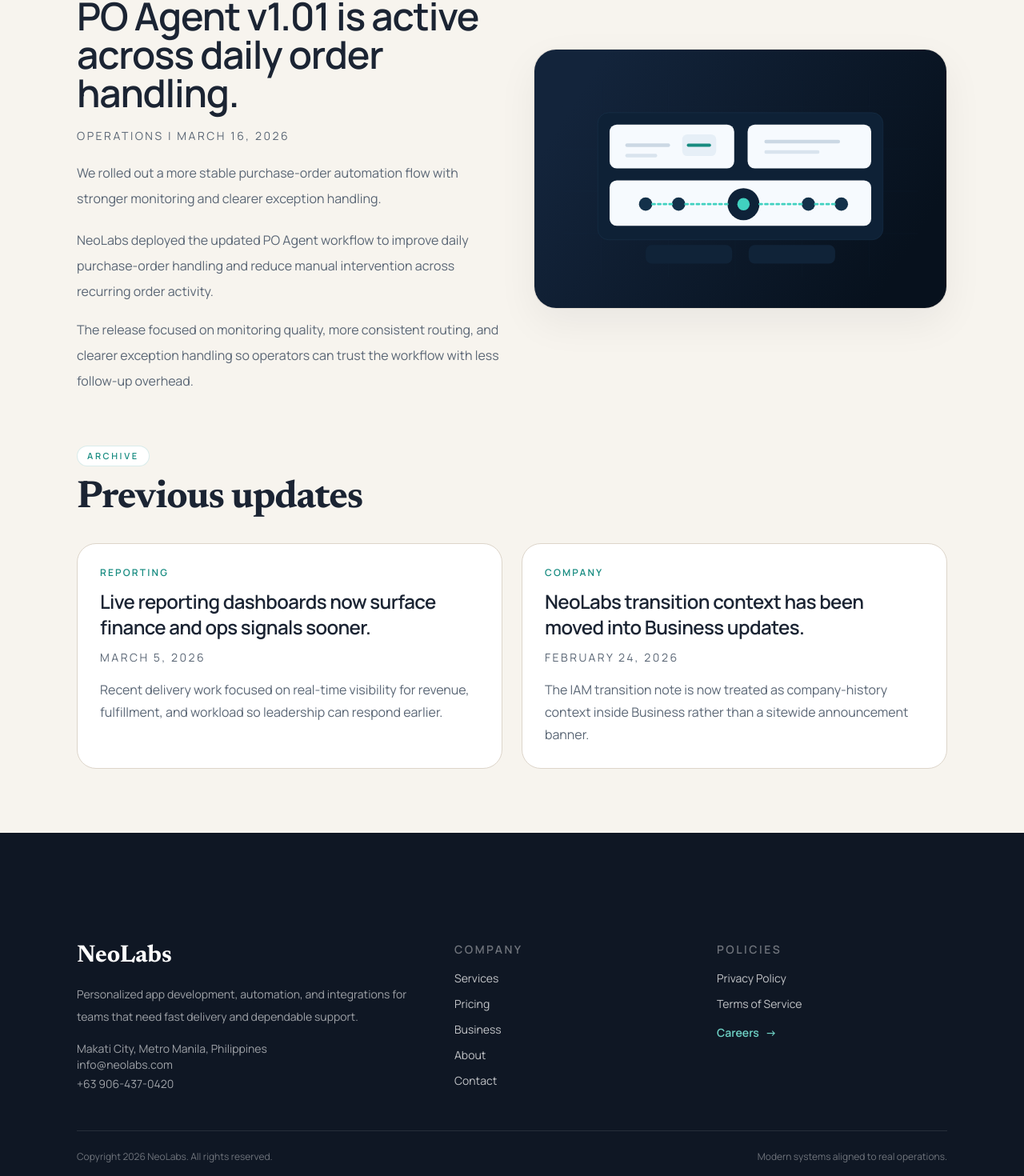
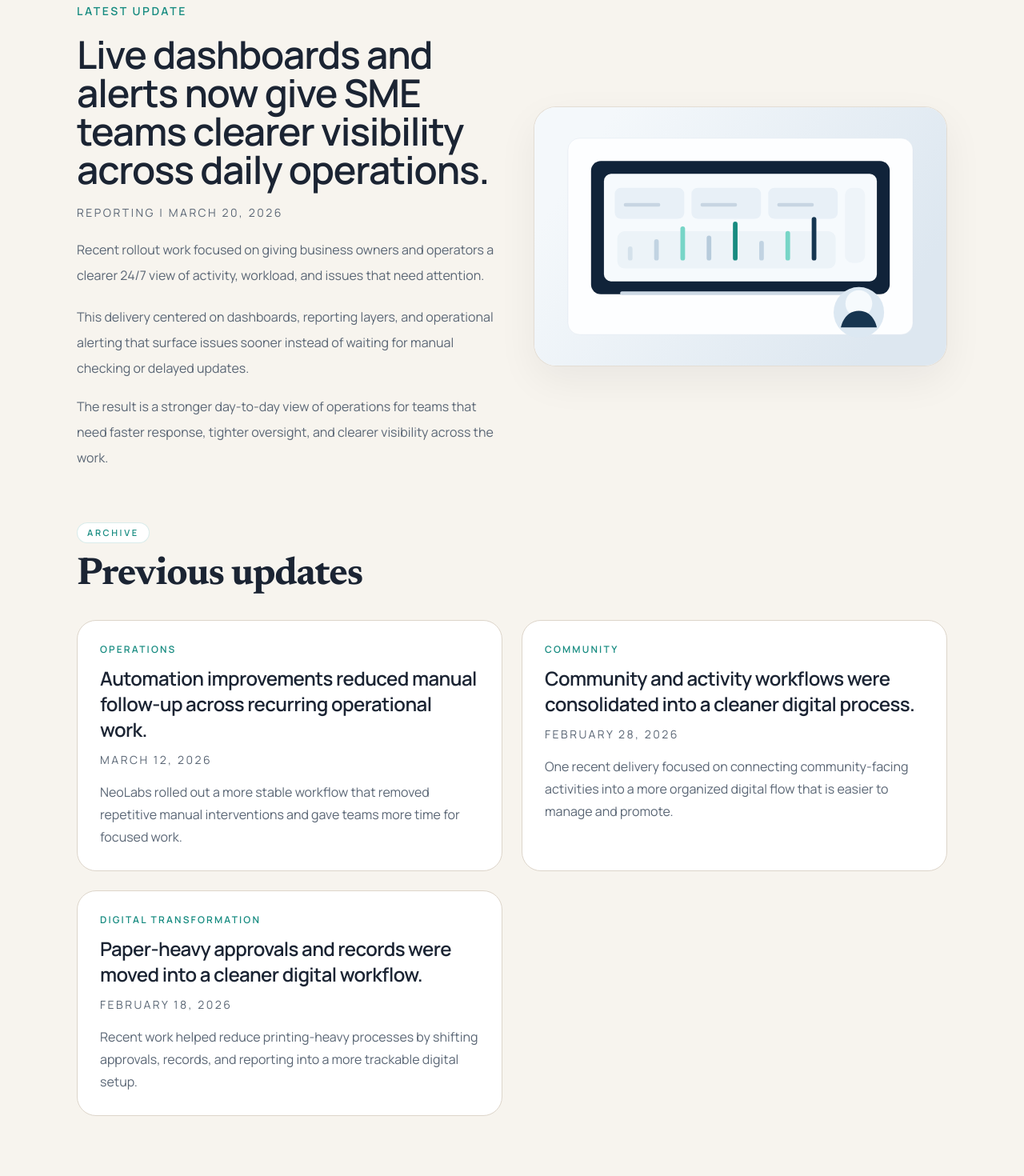
Before and after one commit to scotsalazar/neoredlabs.com, a React (Vite) app: page /business in a window 1280 px wide. Shown: the part 616-2086 px from the top of the page at 80% size. Built offline with nearby package versions, Linux system fonts and the light colour scheme; no server answers.

Commit message:
Revamp site copy around proof and outcomes

```diff
--- a/src/components/Footer.jsx
+++ b/src/components/Footer.jsx
@@ -20,7 +20,7 @@
         <div className="space-y-4">
           <p className="font-display text-3xl font-semibold text-light">NeoLabs</p>
           <p className="max-w-lg text-sm leading-7 text-light/60">
-            Personalized app development, automation, and integrations for teams that need fast delivery and dependable support.
+            Personalized app delivery for teams that need less manual work, connected operations, and clearer visibility.
           </p>
           <div className="space-y-1 text-sm text-light/60">
             <p>Makati City, Metro Manila, Philippines</p>
@@ -58,7 +58,7 @@
 
       <div className="mt-12 border-t border-light/10 pt-6 text-xs text-light/40 sm:flex sm:items-center sm:justify-between">
         <p>Copyright {new Date().getFullYear()} NeoLabs. All rights reserved.</p>
-        <p className="mt-3 sm:mt-0">Modern systems aligned to real operations.</p>
+        <p className="mt-3 sm:mt-0">Connected operations with less manual load.</p>
       </div>
     </div>
   </footer>
--- a/src/components/Layout.jsx
+++ b/src/components/Layout.jsx
@@ -23,7 +23,7 @@
   const metaTitle = title || 'NeoLabs | Modern App Development Company';
   const metaDescription =
     description ||
-    'NeoLabs builds personalized modern apps, automation, and integrations for teams that need fast delivery, operational fit, and dependable support.';
+    'NeoLabs helps businesses reduce manual work, connect existing tools, and gain clearer operational visibility with personalized modern apps.';
   const metaImage = image || undefined;
   const themeColor = theme === 'dark' ? '#0A1018' : '#FAF7F2';
 
--- a/src/data/defaultBusinessPosts.js
+++ b/src/data/defaultBusinessPosts.js
@@ -1,38 +1,50 @@
 const defaultBusinessPosts = [
   {
     id: 1,
-    slug: 'po-agent-v101-rollout',
-    title: 'PO Agent v1.01 is active across daily order handling.',
-    category: 'Operations',
-    summary: 'We rolled out a more stable purchase-order automation flow with stronger monitoring and clearer exception handling.',
+    slug: 'live-visibility-and-alerting-rollout',
+    title: 'Live dashboards and alerts now give SME teams clearer visibility across daily operations.',
+    category: 'Reporting',
+    summary: 'Recent rollout work focused on giving business owners and operators a clearer 24/7 view of activity, workload, and issues that need attention.',
     content:
-      'NeoLabs deployed the updated PO Agent workflow to improve daily purchase-order handling and reduce manual intervention across recurring order activity.\n\nThe release focused on monitoring quality, more consistent routing, and clearer exception handling so operators can trust the workflow with less follow-up overhead.',
-    imageUrl: '/illustrations/business-po-agent.svg',
-    publishedAt: '2026-03-16T09:00:00.000Z',
+      'This delivery centered on dashboards, reporting layers, and operational alerting that surface issues sooner instead of waiting for manual checking or delayed updates.\n\nThe result is a stronger day-to-day view of operations for teams that need faster response, tighter oversight, and clearer visibility across the work.',
+    imageUrl: '/illustrations/business-dashboard-rollout.svg',
+    publishedAt: '2026-03-20T09:00:00.000Z',
     isPublished: true
   },
   {
     id: 2,
-    slug: 'live-reporting-dashboard-rollout',
-    title: 'Live reporting dashboards now surface finance and ops signals sooner.',
-    category: 'Reporting',
-    summary: 'Recent delivery work focused on real-time visibility for revenue, fulfillment, and workload so leadership can respond earlier.',
+    slug: 'manual-intervention-reduction-rollout',
+    title: 'Automation improvements reduced manual follow-up across recurring operational work.',
+    category: 'Operations',
+    summary: 'NeoLabs rolled out a more stable workflow that removed repetitive manual interventions and gave teams more time for focused work.',
     content:
-      'This rollout centered on making business reporting more useful in day-to-day operations rather than waiting for static updates or manual summaries.\n\nThe result is a clearer reporting layer for teams that need faster visibility into operational movement, activity volume, and decision-support signals.',
-    imageUrl: '/illustrations/business-dashboard-rollout.svg',
-    publishedAt: '2026-03-05T09:00:00.000Z',
+      'The release focused on improving routing, monitoring, and exception handling so daily work no longer depends on as much repetitive manual follow-up.\n\nThis kind of rollout matters most for operations that need a smoother system, fewer intervention points, and better use of internal team time.',
+    imageUrl: '/illustrations/business-po-agent.svg',
+    publishedAt: '2026-03-12T09:00:00.000Z',
     isPublished: true
   },
   {
     id: 3,
-    slug: 'iam-transition-business-update',
-    title: 'NeoLabs transition context has been moved into Business updates.',
-    category: 'Company',
-    summary: 'The IAM transition note is now treated as company-history context inside Business rather than a sitewide announcement banner.',
+    slug: 'community-activity-digital-rollout',
+    title: 'Community and activity workflows were consolidated into a cleaner digital process.',
+    category: 'Community',
+    summary: 'One recent delivery focused on connecting community-facing activities into a more organized digital flow that is easier to manage and promote.',
     content:
-      'To keep the main website cleaner and more company-owned, transition messaging is no longer shown globally across the site.\n\nInstead, this page keeps the historical update visible in the right place: alongside business updates, release notes, and company-level milestones.',
+      'The work brought related activities and coordination steps into one clearer process so teams could manage updates, participation, and communication with less friction.\n\nThis kind of delivery is especially useful where community involvement, organized activities, or outreach workflows need better structure and visibility.',
     imageUrl: '/illustrations/business-iam-transition.svg',
-    publishedAt: '2026-02-24T09:00:00.000Z',
+    publishedAt: '2026-02-28T09:00:00.000Z',
+    isPublished: true
+  },
+  {
+    id: 4,
+    slug: 'paperless-approval-and-record-rollout',
+    title: 'Paper-heavy approvals and records were moved into a cleaner digital workflow.',
+    category: 'Digital transformation',
+    summary: 'Recent work helped reduce printing-heavy processes by shifting approvals, records, and reporting into a more trackable digital setup.',
+    content:
+      'This rollout focused on replacing paper-based steps with digital approvals, records, and reporting so teams could work with less printing and better traceability.\n\nThe result is a cleaner operational flow that supports faster access to information, easier tracking, and a more sustainable way to manage routine work.',
+    imageUrl: '/illustrations/business-dashboard-rollout.svg',
+    publishedAt: '2026-02-18T09:00:00.000Z',
     isPublished: true
   }
 ];
--- a/src/pages/About.jsx
+++ b/src/pages/About.jsx
@@ -4,35 +4,35 @@
 
 const principles = [
   {
-    title: 'Personalized',
-    description: 'We shape the system around your approvals, users, and daily operations.',
+    title: 'Workflow-first delivery',
+    description: 'We shape systems around the approvals, tools, and daily work your team already manages.',
   },
   {
-    title: 'Fast',
-    description: 'We keep scope clear and delivery moving so the work does not stall.',
+    title: 'Clear business outcomes',
+    description: 'Clients trust us to reduce manual work, connect operations, and improve visibility without unnecessary complexity.',
   },
   {
-    title: 'Available',
-    description: 'We stay close to the rollout and support the work when it is live.',
+    title: 'Cleaner digital operations',
+    description: 'We help teams replace paper-heavy steps and disconnected records with more trackable digital workflows.',
   }
 ];
 
 const About = () => (
   <Layout
     title="About NeoLabs | Modern App Development Team"
-    description="Learn about NeoLabs, a modern app development team focused on personalized delivery, fast shipping, and operational fit."
+    description="Learn why businesses trust NeoLabs for personalized app delivery, connected operations, and cleaner digital workflows."
   >
     <section className="bg-page">
       <div className="section-container py-20">
         <div className="grid gap-10 lg:grid-cols-[0.9fr_1.1fr] lg:items-center">
           <div className="space-y-5">
             <p className="eyebrow">About NeoLabs</p>
-            <h1 className="section-title">A modern app partner focused on operational fit.</h1>
+            <h1 className="section-title">A delivery partner trusted to make operations clearer, faster, and easier to manage.</h1>
             <p className="lede">
-              NeoLabs helps businesses move from fragmented manual work into modern systems that feel easier to use, easier to manage, and easier to trust.
+              NeoLabs works with teams that need more than a generic app. We help turn manual work into connected digital operations with better visibility and less friction.
             </p>
             <p className="text-base leading-8 text-copy">
-              We are based in Metro Manila and work with teams that need a responsive partner, faster delivery, and a stronger understanding of how operations really run.
+              Based in Metro Manila, we stay close to the business context so the systems we build align with real operational needs, not just software requirements.
             </p>
           </div>
 
@@ -66,7 +66,7 @@
           <div className="max-w-2xl space-y-4">
             <p className="eyebrow eyebrow-on-dark">Work with NeoLabs</p>
             <h2 className="font-display text-4xl font-semibold tracking-tight text-light sm:text-5xl">
-              If the system matters, the delivery partner should too.
+              If the workflow matters, the build should fit the way the business actually runs.
             </h2>
           </div>
           <Link to="/contact" className="btn-primary">
--- a/src/pages/Home.jsx
+++ b/src/pages/Home.jsx
@@ -3,68 +3,71 @@
 import Layout from '../components/Layout.jsx';
 import Hero from '../components/Hero.jsx';
 
-const differentiators = [
+const results = [
   {
-    title: 'Personalized modern app delivery',
-    description: 'We build around how your team actually works, not around a generic template.',
+    title: 'Less manual work',
+    description: 'Automation removes repetitive interventions so teams can spend more time on focused, higher-value work.',
   },
   {
-    title: 'Fast shipping without the chaos',
-    description: 'Scope stays clear, communication stays close, and progress keeps moving each week.',
+    title: 'Connected existing tools',
+    description: 'We fit into your current setup and make the apps you already use work together more smoothly.',
   },
   {
-    title: 'Operational fit and 24/7 support',
-    description: 'We understand the day-to-day side of the business and stay aligned when the work is live.',
+    title: '24/7 operational visibility',
+    description: 'Dashboards and alerts help owners and teams see issues earlier and respond with more control.',
+  },
+  {
+    title: 'Cleaner digital workflows',
+    description: 'Digital approvals, records, and reporting reduce paper-heavy processes and keep work easier to track.',
   }
 ];
 
 const serviceSummary = [
   {
     title: 'Custom apps',
-    description: 'Internal systems, admin panels, dashboards, and role-based workflows.',
+    description: 'Built around actual workflows so your team can work faster without adjusting to generic software.',
   },
   {
     title: 'Automation',
-    description: 'Approvals, alerts, email flows, AI-assisted steps, and repetitive-task reduction.',
+    description: 'Removes repetitive work, missed handoffs, and manual follow-up across daily operations.',
   },
   {
     title: 'Integrations',
-    description: 'Connected tools, reporting layers, and operational visibility across the business.',
+    description: 'Your business already has the tools. We connect them, automate the manual parts, and turn them into a smoother operation.',
   }
 ];
 
 const pricingPreview = [
   { name: 'Starter', price: 'PHP 3,500 - 5,000', fit: 'For SMEs that need a working operational app.' },
-  { name: 'Growth', price: 'PHP 6,000 - 12,000', fit: 'For teams adding automation and deeper workflow support.' },
+  { name: 'Growth', price: 'PHP 6,000 - 12,000', fit: 'For teams connecting tools, automating steps, and improving visibility.' },
   { name: 'Scale', price: 'PHP 20,000+', fit: 'For enterprise and mission-critical operations.' },
 ];
 
 const Home = () => (
   <Layout
     title="NeoLabs | Modern App Development Company"
-    description="NeoLabs builds personalized modern apps, automation, and integrations for teams that need fast delivery, operational fit, and dependable support."
+    description="NeoLabs helps businesses reduce manual work, connect existing tools, and gain clearer operational visibility with personalized modern apps."
   >
     <Hero />
 
     <section className="bg-page-muted">
       <div className="section-container py-20">
-        <div className="grid gap-10 lg:grid-cols-[0.9fr_1.1fr] lg:items-start">
-          <div className="space-y-4">
-            <p className="eyebrow">Why NeoLabs</p>
-            <h2 className="section-title">Built for businesses that want the work to feel clear and dependable.</h2>
-            <p className="lede">
-              Our edge is simple: personalized builds, fast delivery, operational understanding, and support that stays available when your team needs it.
-            </p>
+        <div className="flex flex-col gap-6 lg:flex-row lg:items-end lg:justify-between">
+          <div className="max-w-2xl space-y-4">
+            <p className="eyebrow">Results</p>
+            <h2 className="section-title">Turn manual operations into connected, automated systems built for real business growth.</h2>
+            <p className="lede">The work should remove friction, connect what already exists, and make the business easier to monitor every day.</p>
           </div>
+          <Link to="/contact" className="btn-secondary">Discuss your workflow</Link>
+        </div>
 
-          <div className="grid gap-4">
-            {differentiators.map((item) => (
-              <article key={item.title} className="border-b border-line py-4 last:border-b-0">
-                <p className="text-sm font-semibold uppercase tracking-[0.18em] text-primary">{item.title}</p>
-                <p className="mt-2 max-w-2xl text-base leading-7 text-copy">{item.description}</p>
-              </article>
-            ))}
-          </div>
+        <div className="mt-10 grid gap-6 lg:grid-cols-4">
+          {results.map((item) => (
+            <article key={item.title} className="rounded-[1.5rem] border border-line bg-panel p-6">
+              <p className="text-sm font-semibold uppercase tracking-[0.18em] text-primary">{item.title}</p>
+              <p className="mt-4 text-base leading-7 text-copy">{item.description}</p>
+            </article>
+          ))}
         </div>
       </div>
     </section>
@@ -75,6 +78,7 @@
           <div className="max-w-2xl space-y-4">
             <p className="eyebrow">What we build</p>
             <h2 className="section-title">Apps, automation, and integrations that reduce operational drag.</h2>
+            <p className="lede">Each offer focuses on one outcome: better workflows, less manual effort, and smoother operations with the tools you already use.</p>
           </div>
           <Link to="/services" className="btn-secondary">See services</Link>
         </div>
@@ -96,7 +100,7 @@
           <div className="max-w-2xl space-y-4">
             <p className="eyebrow">Pricing</p>
             <h2 className="section-title">Fair package options with room to scale by complexity.</h2>
-            <p className="lede">Start with the right tier, then shape the final scope around workflows, integrations, security, and support needs.</p>
+            <p className="lede">Start with the right level, then shape the scope around workflow complexity, connected tools, visibility, and rollout needs.</p>
           </div>
           <Link to="/pricing" className="btn-secondary">View full pricing</Link>
         </div>
@@ -121,9 +125,7 @@
             <h2 className="font-display text-4xl font-semibold tracking-tight text-light sm:text-5xl">
               Tell us what the business needs to run better.
             </h2>
-            <p className="max-w-2xl text-base leading-8 text-light/70 sm:text-lg">
-              If you already know the scope, we can move fast. If not, we can help shape the right rollout.
-            </p>
+            <p className="max-w-2xl text-base leading-8 text-light/70 sm:text-lg">Share the bottlenecks, tools, or workflows you want to improve and we will help shape the right rollout.</p>
           </div>
           <div className="flex flex-wrap gap-4">
             <Link to="/contact" className="btn-primary">
--- a/src/pages/ReleaseNotes.jsx
+++ b/src/pages/ReleaseNotes.jsx
@@ -39,15 +39,15 @@
   return (
     <Layout
       title="Business | NeoLabs"
-      description="Follow NeoLabs business updates, release notes, and company milestones."
+      description="Follow NeoLabs delivery milestones, operational improvements, and company updates."
     >
       <section className="bg-page">
         <div className="section-container py-20">
           <div className="max-w-2xl space-y-5">
             <p className="eyebrow">Business</p>
-            <h1 className="section-title">Updates, releases, and company milestones.</h1>
+            <h1 className="section-title">Delivery milestones, operational improvements, and company updates.</h1>
             <p className="lede">
-              This page keeps a clean record of rollout updates, reporting improvements, and company-level notes.
+              This page keeps a cleaner record of rollout outcomes, reporting improvements, and milestone-style updates tied to real client work.
             </p>
           </div>
         </div>
```
Also changed, not shown: src/components/Hero.jsx (+8 -11 lines), src/pages/Contact.tsx (+8 -4 lines), src/pages/Pricing.jsx (+11 -11 lines), src/pages/Services.jsx (+14 -10 lines), 1 other file (tests, documents, lock files or other folders).
